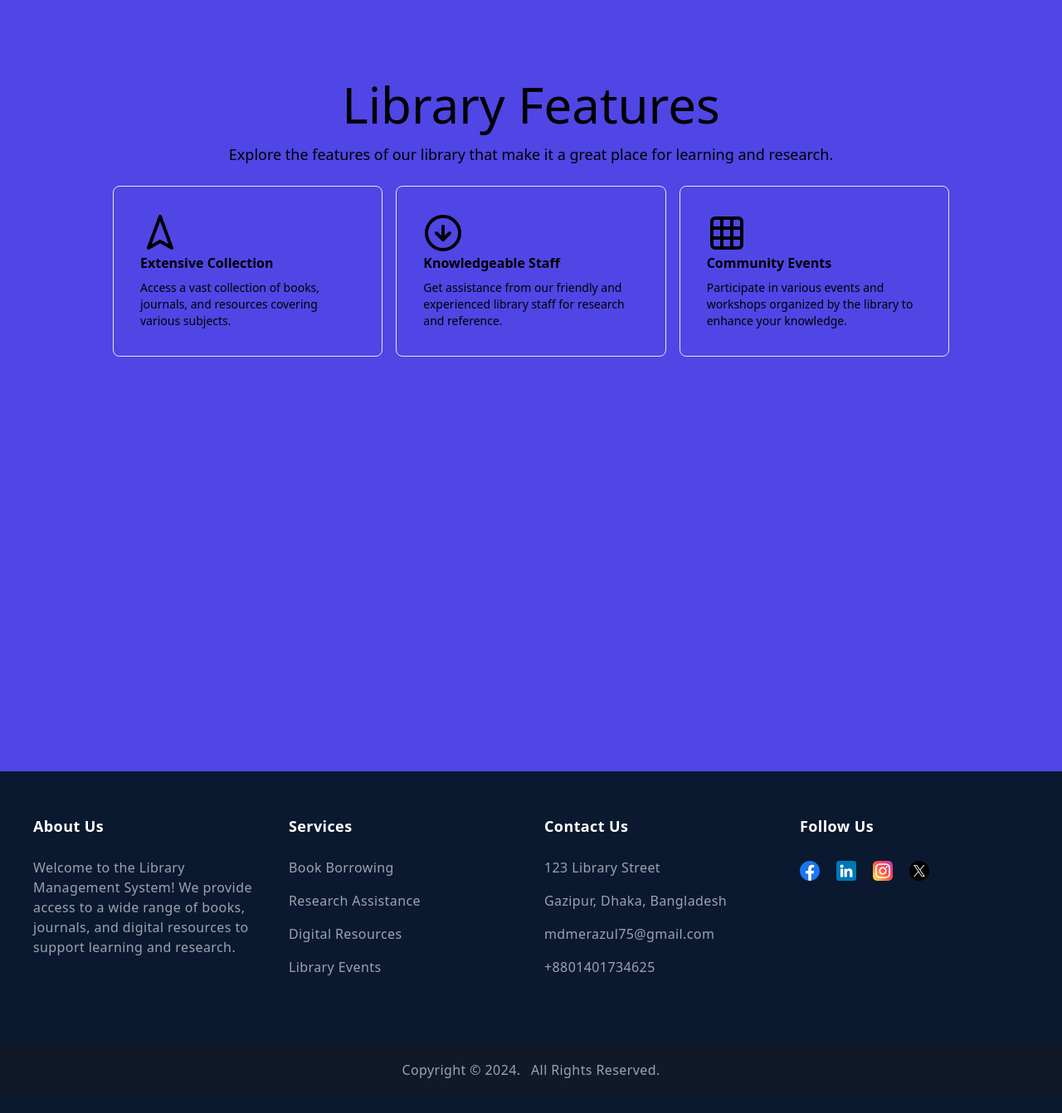
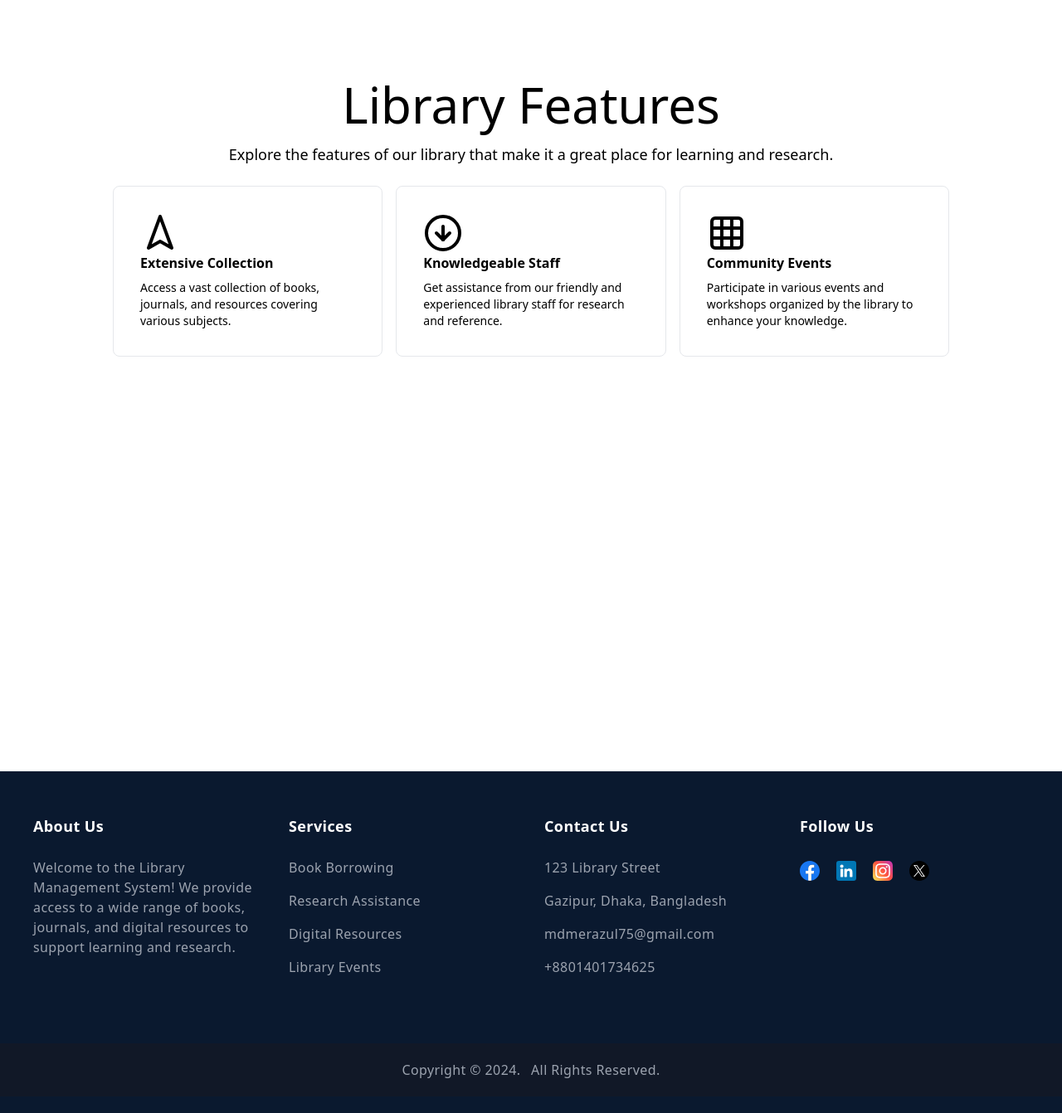
Before and after one commit to Md-Merazul-Islam/Library-Management-System, a Django app: page /about-us in a window 1280 px wide. Shown: the part 64-1406 px from the top of the page at 83% size. Run offline with Django 5.2, Linux system fonts and the light colour scheme; some libraries are stand-ins or nearby versions.

Commit message:
udate bg color

```diff
--- a/core/templates/base.html
+++ b/core/templates/base.html
@@ -24,7 +24,7 @@
             }
         </style>
     </head>
-    <body class="bg-indigo-600">
+    <body class="">
         {% include 'navbar.html' %}
         {% block body %}
             <div class=" lg:mx-auto" id="main">
```
